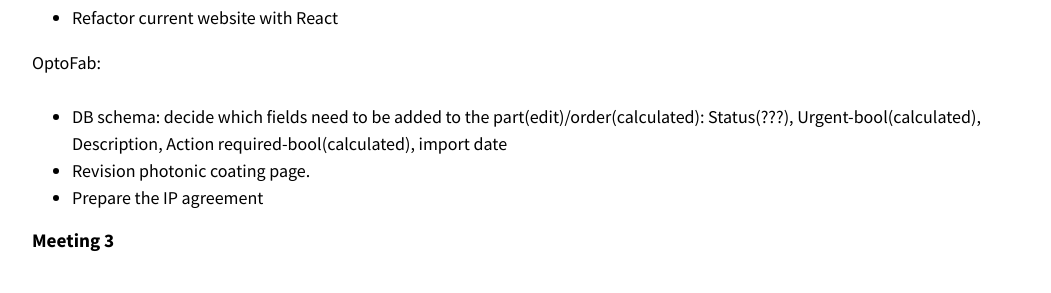
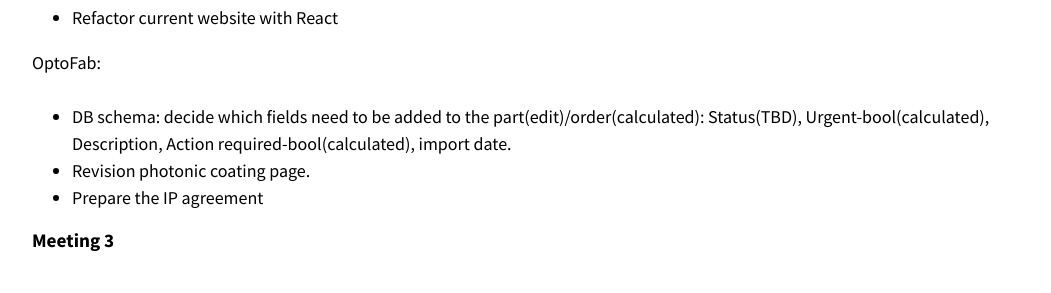
Before and after one commit to optofab/optofab.github.io, a Jekyll site: the page built from logs.md, in a window 1280 px wide and 900 px high, scrolled down 2156 px. Shown: the part 155-448 px from the top of the window, without its empty margins (114-1165 px from the left). Built offline with Jekyll 4.4.1, drawn with Linux system fonts in a browser that asks for light colours; nearby versions of some CDN libraries; emoji names are drawn with the system emoji font.

Commit message:
Update logs.md

```diff
--- a/logs.md
+++ b/logs.md
@@ -76,7 +76,7 @@
 - Refactor current website with React
 
 OptoFab:
-- DB schema: decide which fields need to be added to the part(edit)/order(calculated): Status(???), Urgent-bool(calculated), Description, Action required-bool(calculated), import date
+- DB schema: decide which fields need to be added to the part(edit)/order(calculated): Status(TBD), Urgent-bool(calculated), Description, Action required-bool(calculated), import date.
 - Revision photonic coating page.
 - Prepare the IP agreement
 
```
